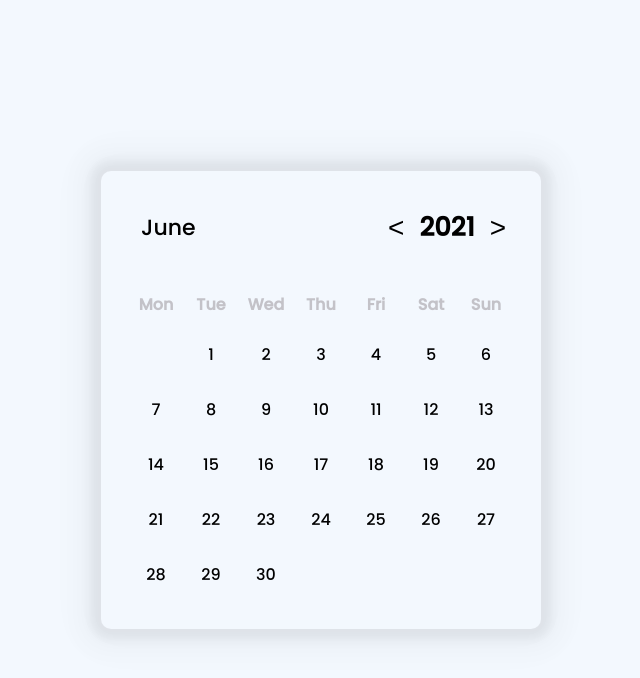
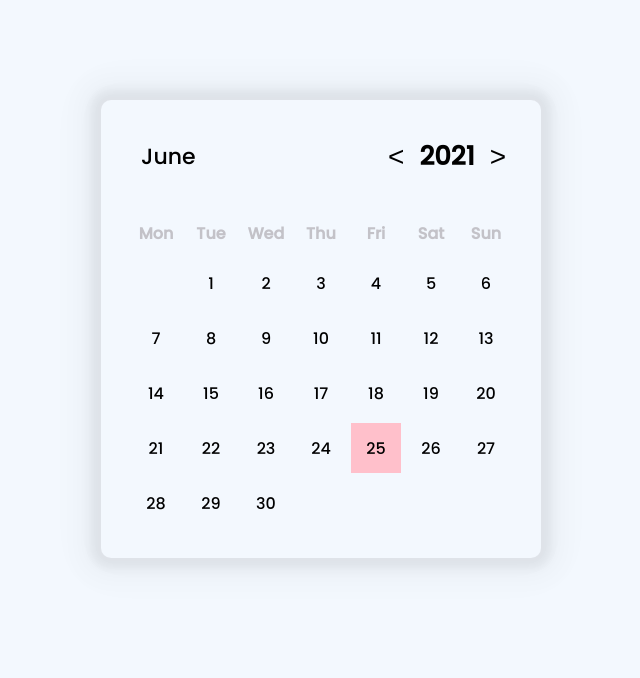
Before and after one commit to KieuDac201/calendar-app, a plain HTML site: page index.html in a window 1280 px wide. Shown: the whole page, without its empty margins (319-959 px from the left). Drawn offline with Linux system fonts and the light colour scheme.

Commit message:
add hightlight day

```diff
--- a/main.js
+++ b/main.js
@@ -10,15 +10,15 @@ const yearBtns = document.querySelectorAll('.calendar__top-year button')
 
 const months = ['January', 'February', 'March', 'April', 'May', 'June', 'July', 'August', 'September', 'October', 'November', 'December']
 const date = new Date();
-let day = date.getDay() === 0 ? 7 : date.getDay()
+let day = date.getDate()
 let month = date.getMonth()
 let year = date.getFullYear()
 let numberDayOfMonth = 0;
 
-renderCurrentDate( month, year)
+renderCurrentDate(day, month, year)
 
 function getNumberDayOfMonth(month, year){
-    console.log(month);
+
     if([1, 3, 5, 7, 8, 10, 12].includes(month)){
         return 31
     }
@@ -33,11 +33,11 @@ function getNumberDayOfMonth(month, year){
     }
 }
 
-function renderCurrentDate(month, year) {
+function renderCurrentDate(day, month, year) {
     numberDayOfMonth = getNumberDayOfMonth(month + 1, year)
     monthElement.textContent = months[month]
     yearElement.textContent = year
-    console.log(numberDayOfMonth);
+
 
     const date2 = new Date(year, month, 1)
     const fistDayOfMonth = date2.getDay() === 0 ? 7 : date2.getDay();
@@ -58,6 +58,13 @@ function renderCurrentDate(month, year) {
         }
     }
     dateElement.innerHTML = html
+
+        if(day === new Date().getDate() && month === new Date().getMonth() && year === new Date().getFullYear()){
+            dateElement.querySelectorAll('div')[day + fistDayOfMonth - 2].style.backgroundColor = 'pink'
+        }
+
+
+
 }
 monthElement.addEventListener('click', () => {
     monthPicker.classList.add('show')
@@ -68,7 +75,7 @@ monthPickerList.forEach(e => {
         let dataMonth = +item.target.getAttribute('data-month')
         monthPicker.classList.remove('show')
         month = dataMonth
-        renderCurrentDate(month, year)
+        renderCurrentDate(day, month, year)
         setTimeout(() => {
             dateElement.classList.add('active')
         }, 200)
@@ -84,7 +91,7 @@ yearBtns.forEach(btn => {
         if(btn.classList.value === 'prev'){
             year--
         }
-        renderCurrentDate(month, year)
+        renderCurrentDate(day, month, year)
         setTimeout(() => {
             dateElement.classList.add('active')
         }, 200)
--- a/style.css
+++ b/style.css
@@ -19,11 +19,12 @@ body{
     width: 100%;
     height: 100vh;
     display: flex;
-    align-items: center;
+    align-items: start;
     justify-content: center;
     background: var(--bg-body);
 }
 .calendar{
+    margin-top: 100px;
     position: relative;
     overflow: hidden;
     padding: 30px;
```
